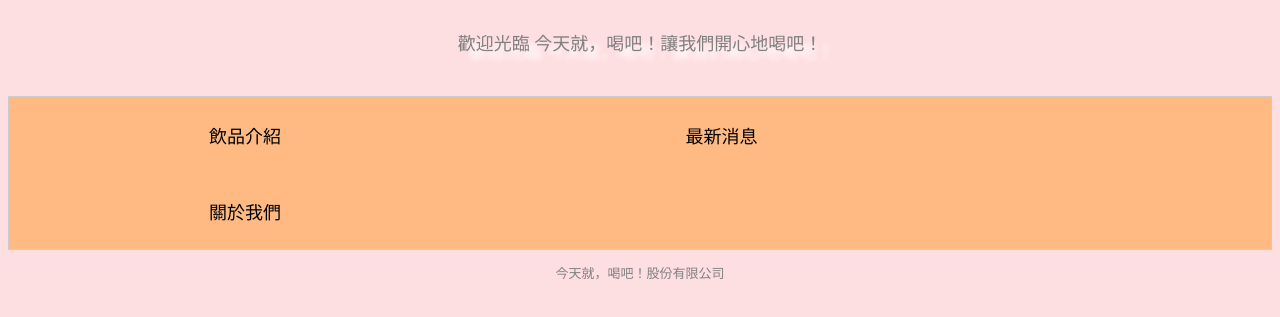
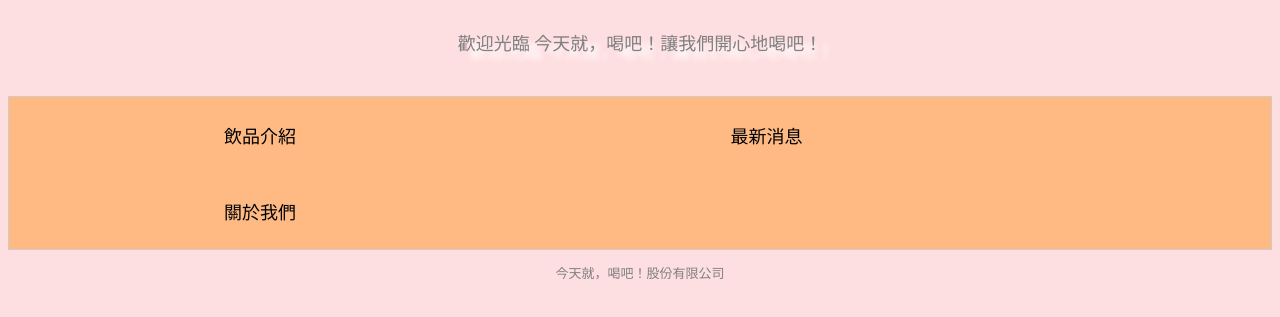
Before and after one commit to kate0101111/kate0101111.github.io, a plain HTML site: page dirnktoday.html in a window 1280 px wide. Shown: the part 81-398 px from the top of the page. Drawn offline with Linux system fonts and the light colour scheme.

Commit message:
Update dirnktoday.html

```diff
--- a/dirnktoday.html
+++ b/dirnktoday.html
@@ -20,7 +20,7 @@ body {font-family: Arial;background-color:#FEDFE1;}
   border: none;
   outline: none;
   cursor: pointer;
-  padding: 25px 200px;
+  padding: 25px 215px;
   transition: 0.3s;
   font-size: 17px;
 }
```
